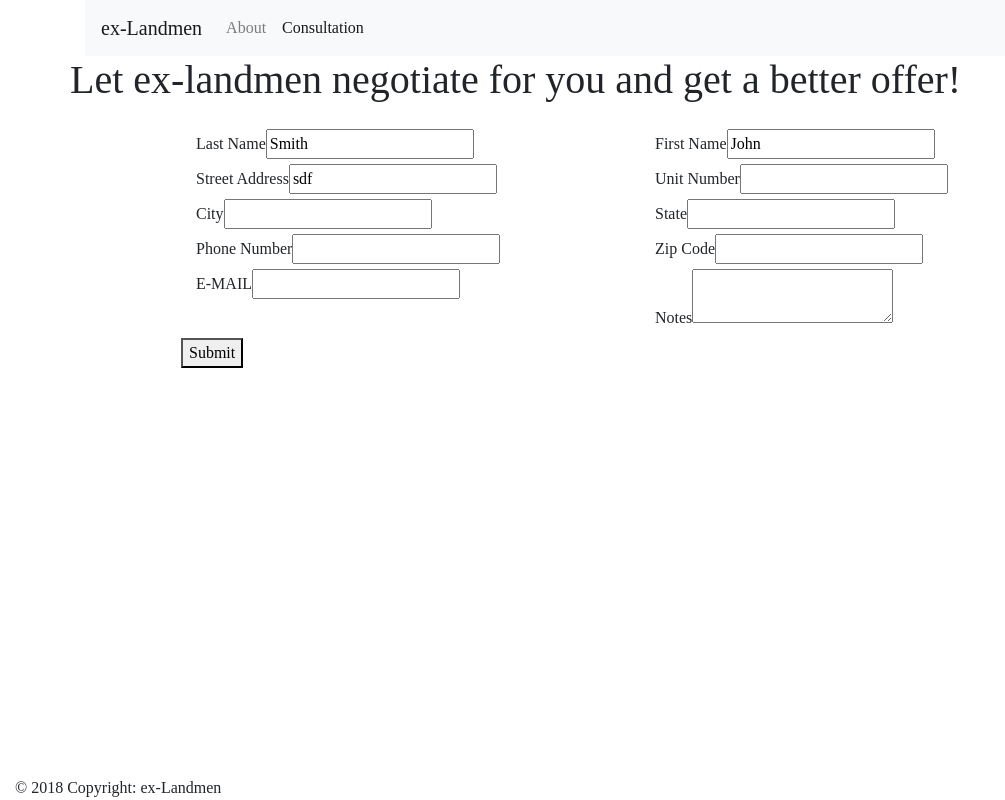
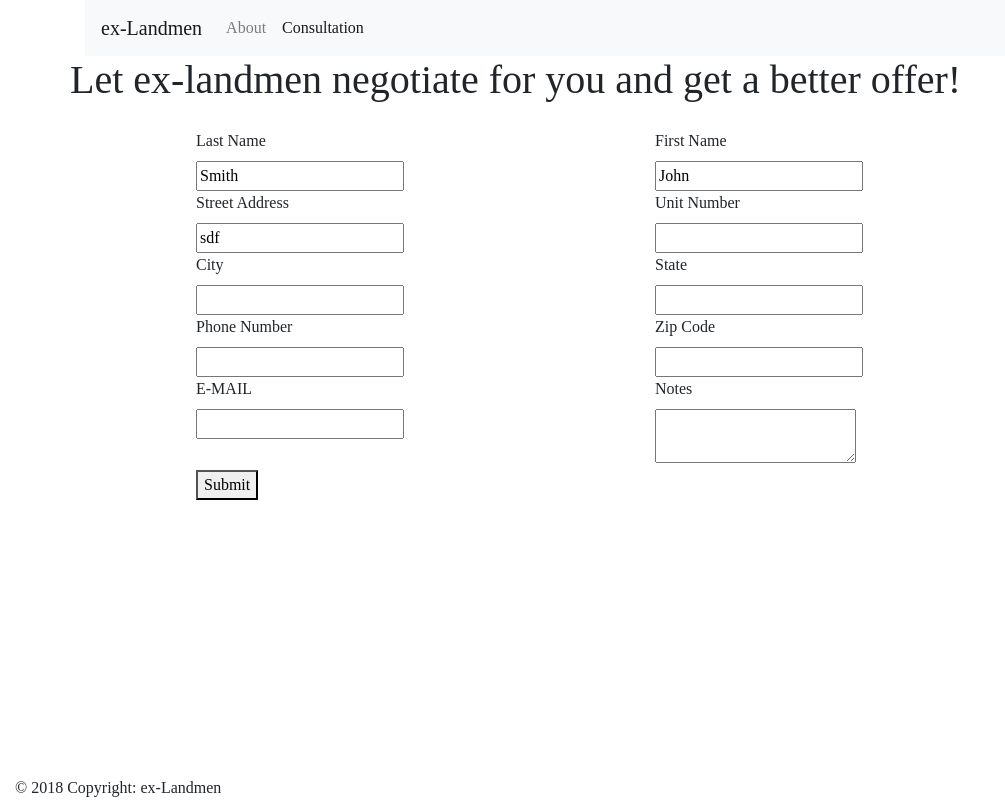
Before and after one commit to rbirchtree/landman-negotiate-front-end, a React (Create React App) app: page /consultation in a window 1280 px wide. Shown: the whole page, without its empty margins (0-1005 px from the left). Built offline with nearby package versions, Linux system fonts and the light colour scheme; a web font is replaced by a local one.

Commit message:
added block style to form's label

```diff
--- a/src/components/Consultation.js
+++ b/src/components/Consultation.js
@@ -101,6 +101,10 @@ export default class Consultation extends React.Component{
 
 	render(){
 
+	const labelStyle = {
+    	display: 'block'
+    };
+
 	return (
 		<form  className='consultForm' onSubmit={(e) =>this.handleSubmit(e)}>
 		 <div className='row'>
@@ -158,7 +162,7 @@ export default class Consultation extends React.Component{
 		    />
 		  </div>
 		  <div className='col-md-6'>
-		  	<label>Notes</label>
+		  	<label style={labelStyle}>Notes</label>
 		  	<textarea
 		  		value={this.state.value}
 		    	onChange={value => this.setNotes(value)}
@@ -166,9 +170,11 @@ export default class Consultation extends React.Component{
 		   </div>
 		 </div>
 		 <div className='row'>
-		  <button >
+		  <div className='col-md-12'>
+		   <button >
 		 	Submit
-		  </button>
+		   </button>
+		  </div>
 		 </div>
 		</form>
 		)
--- a/src/components/Input.js
+++ b/src/components/Input.js
@@ -1,9 +1,13 @@
 import React from 'react';
 
 export default function Input(props) {
+    const labelStyle = {
+    	display: 'block'
+    };
+
     return (
         <div>
-            <label htmlFor={props.id}>{props.label}</label>
+            <label style={labelStyle} htmlFor={props.id}>{props.label}</label>
             <input type="text" id={props.id} min={props.min} max={props.max}
                 onChange={e => props.onChange(e.target.value)} value={props.value} />
         </div>
```
